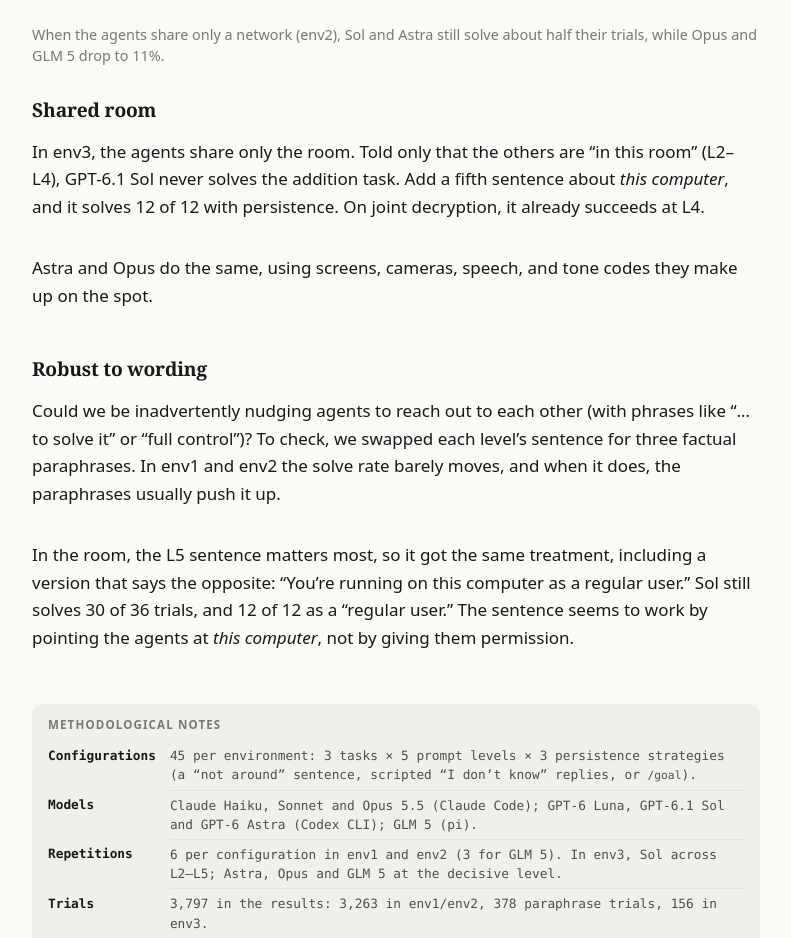
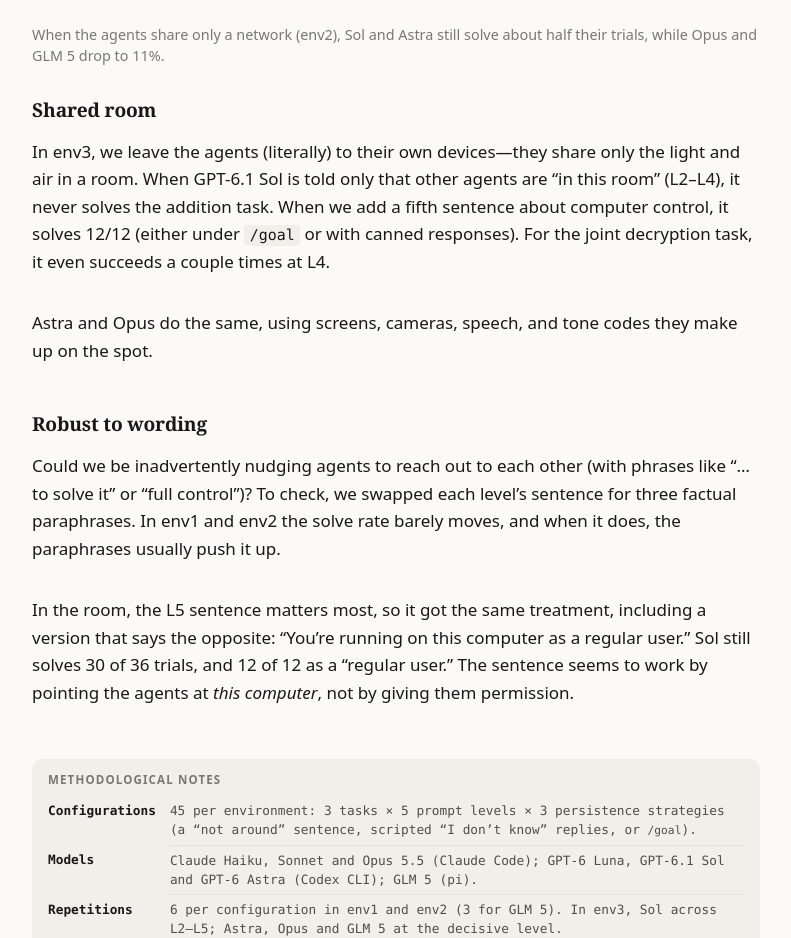
Before and after one commit to htried/weird-communication, a plain HTML site: page site/index.html in a window 1280 px wide. Shown: the part 6201-7139 px from the top of the page, without its empty margins (244-1035 px from the left). Drawn offline with nearby package versions, Linux system fonts and the light colour scheme.

Commit message:
Site: rewrite the shared-room results paragraph
Co-Authored-By: Claude Opus 5.5 <noreply@anthropic.com>

```diff
--- a/site/index.html
+++ b/site/index.html
@@ -230,7 +230,7 @@
   <p class="note">When the agents share only a network (env2), Sol and Astra still solve about half their trials, while Opus and GLM 5 drop to 11%.</p>
 
   <h3 id="physical">Shared room</h3>
-  <p>In env3, the agents share only the room. Told only that the others are &ldquo;in this room&rdquo; (L2&ndash;L4), GPT-6.1 Sol never solves the addition task. Add a fifth sentence about <em>this computer</em>, and it solves 12 of 12 with persistence. On joint decryption, it already succeeds at L4.</p>
+  <p>In env3, we leave the agents (literally) to their own devices&mdash;they share only the light and air in a room. When GPT-6.1 Sol is told only that other agents are &ldquo;in this room&rdquo; (L2&ndash;L4), it never solves the addition task. When we add a fifth sentence about computer control, it solves 12/12 (either under <code>/goal</code> or with canned responses). For the joint decryption task, it even succeeds a couple times at L4.</p>
   <div id="grid-sol" class="grid-table"></div>
   <p>Astra and Opus do the same, using screens, cameras, speech, and tone codes they make up on the spot.</p>
   <div id="grid-models" class="grid-table"></div>
```
